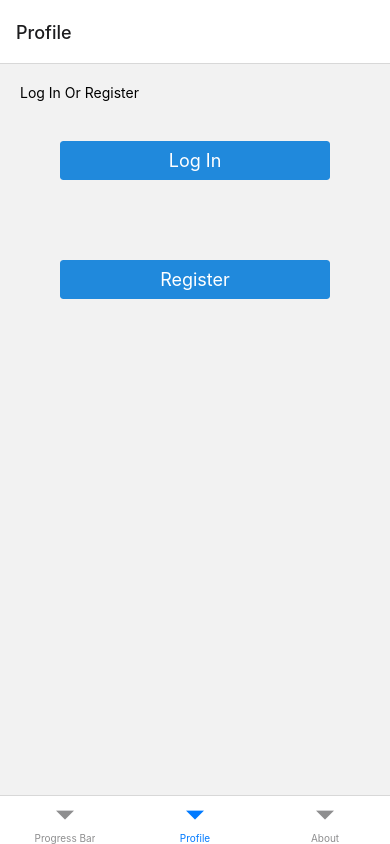
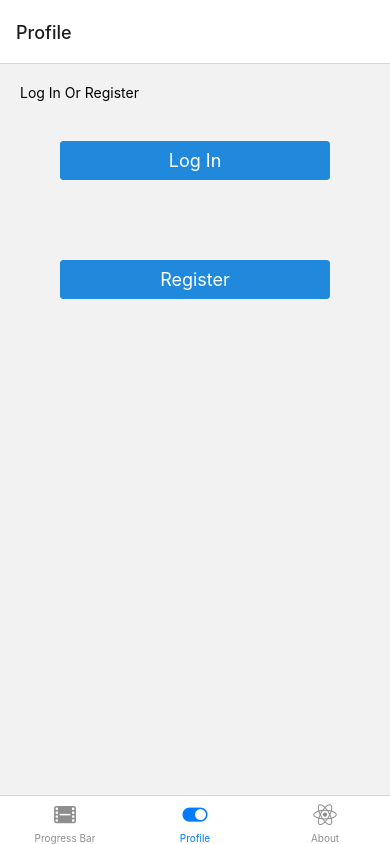
Before and after one commit to ejw773/bfi250-mobile, a React Native app: screen /Profile in a window 390 px wide. Built offline with nearby package versions, Linux system fonts and the light colour scheme.

Commit message:
adjusts navigation icons

```diff
--- a/src/components/Profile/LogOutAlert.js
+++ b/src/components/Profile/LogOutAlert.js
@@ -1,7 +1,7 @@
 import { Alert } from 'react-native';
 
 const logOutAlert = (props) => {
-    const { handleLogOutAll } = props
+    const { handleLogout } = props
     Alert.alert(
         'Hey There',
         'Are you sure you want to log out?',
@@ -12,7 +12,7 @@ const logOutAlert = (props) => {
             },
             {
                 text: "Log Out",
-                onPress: () => handleLogOutAll()
+                onPress: () => handleLogout()
             }
         ]
     )
--- a/src/globalSettings/color.js
+++ b/src/globalSettings/color.js
@@ -1 +1 @@
-export const masterColor = '#DCA57D'
+export const masterColor = 'blue'
--- a/src/screens/AboutScreen.js
+++ b/src/screens/AboutScreen.js
@@ -1,6 +1,7 @@
 import React from 'react';
 import { ScrollView, Text, Linking, StyleSheet } from 'react-native';
 import { Card } from 'react-native-elements';
+import Ionicons from 'react-native-vector-icons/Ionicons';
 
 const About = () => {
     const socialMedia = [
@@ -61,7 +62,7 @@ const About = () => {
                 <Text>The frontend is hosted on SiteGround, the backend is hosted on Heroku, and the app is availabe on Expo Snack.</Text>
             </Card>
             <Card>
-                <Card.Title>Code</Card.Title>
+                <Card.Title>Code <Ionicons name='logo-github' /> </Card.Title>
                 <Card.Divider />
                 <Text style={styles.linkText} onPress={() => Linking.openURL('https://github.com/ejw773/bfi250')}>Frontend on GitHub</Text>
                 <Text style={styles.linkText} onPress={() => Linking.openURL('https://github.com/ejw773/bfi250-node-server')}>Backend on GitHub</Text>
--- a/src/screens/Main.js
+++ b/src/screens/Main.js
@@ -1,9 +1,10 @@
-import React, { useState, useEffect } from 'react';
-import { useSelector, useDispatch } from 'react-redux';
+import React, { useEffect } from 'react';
+import { useDispatch } from 'react-redux';
 import { NavigationContainer } from '@react-navigation/native';
 import { createNativeStackNavigator } from '@react-navigation/native-stack';
 import { createBottomTabNavigator } from '@react-navigation/bottom-tabs';
 import { verifyLogin } from '../redux/actions/auth'
+import Ionicons from 'react-native-vector-icons/Ionicons';
 import AsyncStorage from '@react-native-async-storage/async-storage';
 import Home from './HomeScreen';
 import Profile from './ProfileScreen';
@@ -28,10 +29,25 @@ const Main = () => {
   }, [dispatch])
 
   return (
-      <NavigationContainer>
-      <Tab.Navigator initialRouteName="Profile">
+    <NavigationContainer>
+      <Tab.Navigator
+        initialRouteName="Profile"
+        screenOptions={({route}) => ({
+          tabBarIcon: ({ color, size }) => {
+            let iconName;
+            if (route.name === 'Home') {
+              iconName='film'
+            } else if (route.name === 'Profile') {
+              iconName='toggle'
+            } else if (route.name === 'About') {
+              iconName='logo-react'
+            }
+            return <Ionicons name={iconName} size={size} color={color} />
+            }
+        })}
+      >
         <Tab.Screen name="Home" component={Home} options={{ title: 'Progress Bar'}}/>
-        <Tab.Screen name="Profile" component={Profile} />
+        <Tab.Screen name="Profile" component={Profile}/>
         <Tab.Screen name="About" component={About} />
       </Tab.Navigator>
     </NavigationContainer>
--- a/src/screens/ProfileScreen.js
+++ b/src/screens/ProfileScreen.js
@@ -12,7 +12,7 @@ import EmailChangeModal from '../components/Profile/EmailChangeModal'
 import NameChangeModal from '../components/Profile/NameChangeModal'
 import PasswordChangeModal from '../components/Profile/PasswordChangeModal'
 
-import { logoutAll, deleteAccount } from '../redux/actions/auth';
+import { logout, deleteAccount } from '../redux/actions/auth';
 import { changeFilmSet, changeName, changeEmail, changePassword } from '../redux/actions/user_prefs_actions'
 import { clearMessage } from '../redux/actions/message'
 import { changeShowSet } from '../redux/actions/local_actions'
@@ -75,8 +75,8 @@ const Profile = ({navigation}) => {
         handleClosePasswordChange()
     }
 
-    const handleLogOutAll = () => {
-        dispatch(logoutAll())
+    const handleLogout = () => {
+        dispatch(logout())
 //        handleCloseLogOut()
     }
 
--- a/src/services/auth-service.js
+++ b/src/services/auth-service.js
@@ -56,8 +56,9 @@ const logoutAll = async () => {
   try {
     const tokenString = await authHeader();
     const response = await axios.post(API_URL + "users/logoutAll", null, { headers: tokenString })
-    const result = await AsyncStorage.removeItem('user')
-    return result
+    await AsyncStorage.removeItem('user')
+    await AsyncStorage.removeItem('films')
+    return response
   } catch (e) {
     console.log(e)
   }
```
